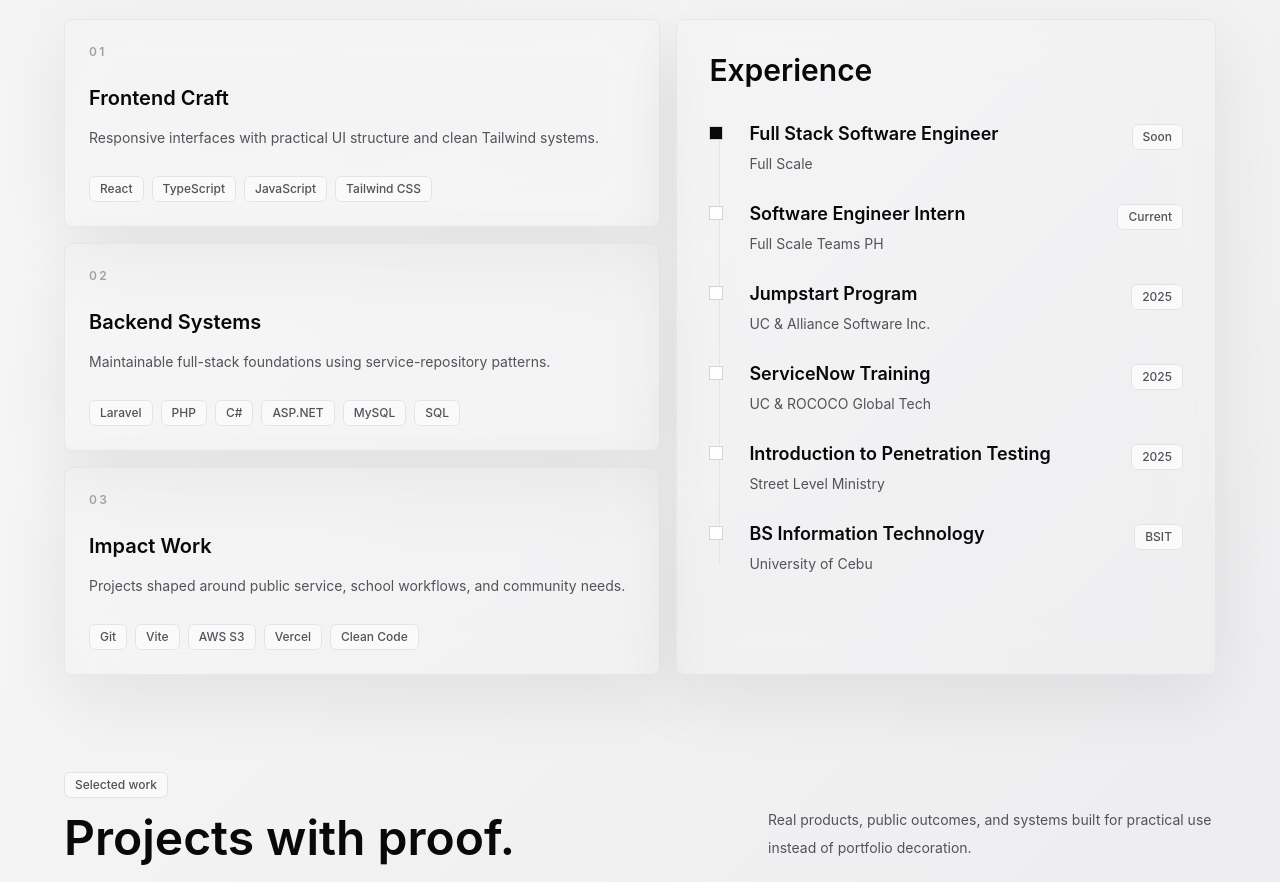
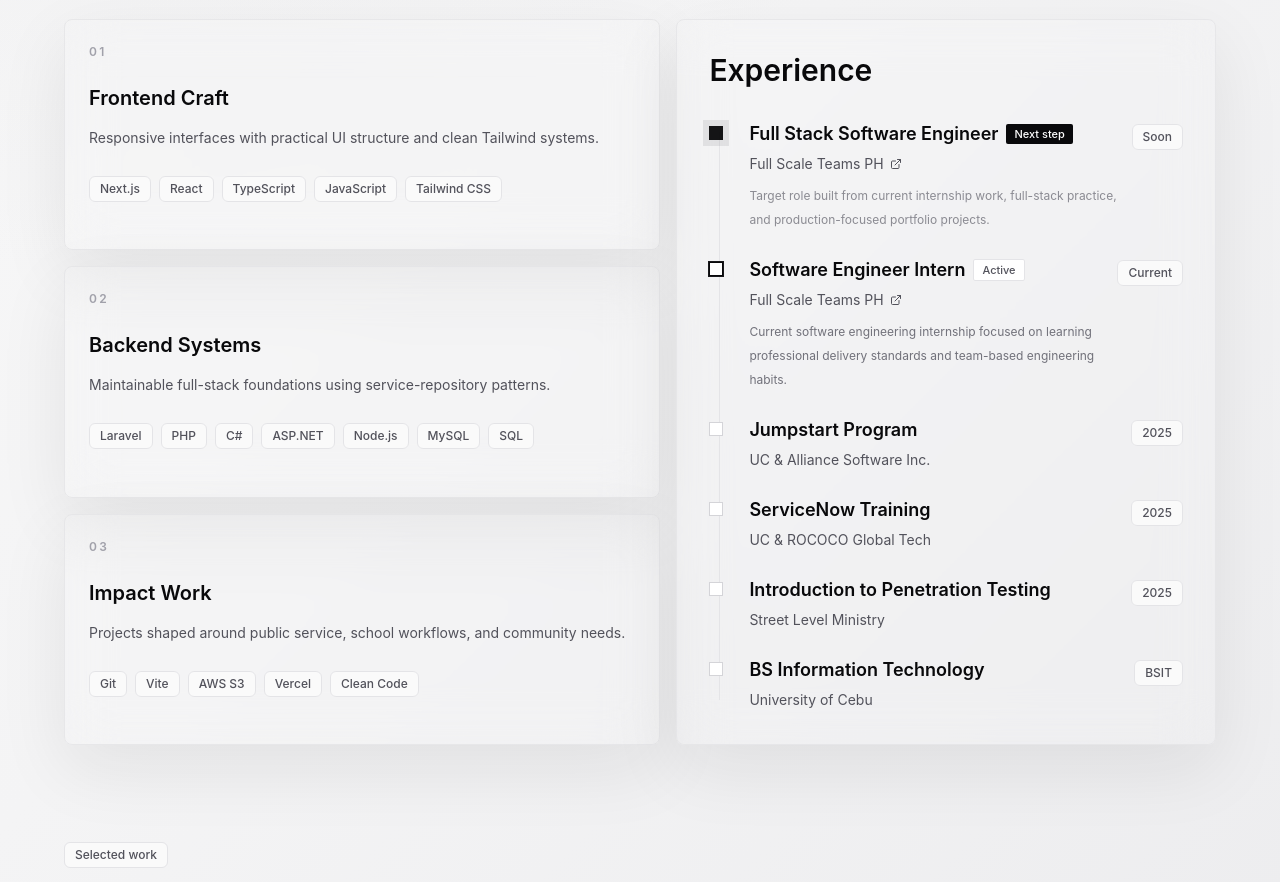
Before and after one commit to clintoy18/Portfolio, a React (Vite) app: page / in a window 1280 px wide. Shown: the part 1080-1962 px from the top of the page. Built offline with nearby package versions, Linux system fonts and the light colour scheme.

Commit message:
enhance experience timeline

```diff
--- a/src/components/Skills.tsx
+++ b/src/components/Skills.tsx
@@ -1,5 +1,6 @@
 import React from "react";
 import { motion } from "framer-motion";
+import { ExternalLink } from "lucide-react";
 import { Card } from "./ui/card";
 import { Badge } from "./ui/badge";
 
@@ -7,12 +8,12 @@ const skillCategories = [
   {
     title: "Frontend Craft",
     note: "Responsive interfaces with practical UI structure and clean Tailwind systems.",
-    skills: ["React", "TypeScript", "JavaScript", "Tailwind CSS"],
+    skills: ["Next.js", "React", "TypeScript", "JavaScript", "Tailwind CSS"],
   },
   {
     title: "Backend Systems",
     note: "Maintainable full-stack foundations using service-repository patterns.",
-    skills: ["Laravel", "PHP", "C#", "ASP.NET", "MySQL", "SQL"],
+    skills: ["Laravel", "PHP", "C#", "ASP.NET", "Node.js", "MySQL", "SQL"],
   },
   {
     title: "Impact Work",
@@ -24,13 +25,23 @@ const skillCategories = [
 const timeline = [
   {
     title: "Full Stack Software Engineer",
-    organization: "Full Scale",
+    organization: "Full Scale Teams PH",
     year: "Soon",
+    status: "Next step",
+    detail:
+      "Target role built from current internship work, full-stack practice, and production-focused portfolio projects.",
+    tone: "next",
+    url: "https://fullscale.io/",
   },
   {
     title: "Software Engineer Intern",
     organization: "Full Scale Teams PH",
     year: "Current",
+    status: "Active",
+    detail:
+      "Current software engineering internship focused on learning professional delivery standards and team-based engineering habits.",
+    tone: "current",
+    url: "https://fullscale.io/",
   },
   {
     title: "Jumpstart Program",
@@ -120,20 +131,71 @@ const Skills: React.FC = () => {
                     whileInView={{ opacity: 1, x: 0 }}
                     viewport={{ once: true }}
                     transition={{ delay: index * 0.06 }}
-                    className="relative grid grid-cols-[1.75rem_1fr_auto] gap-3"
+                    whileHover={
+                      item.tone === "next"
+                        ? { x: 6, transition: { duration: 0.18 } }
+                        : undefined
+                    }
+                    className={`group relative grid grid-cols-[1.75rem_1fr_auto] gap-3 rounded-md transition ${
+                      item.tone === "next"
+                        ? "cursor-default hover:bg-zinc-50"
+                        : ""
+                    }`}
                   >
                     <span
-                      className={`mt-1.5 h-3.5 w-3.5 border border-zinc-300 bg-white ${
-                        index === 0 ? "bg-zinc-950" : ""
+                      className={`mt-1.5 h-3.5 w-3.5 border border-zinc-300 bg-white transition ${
+                        item.tone === "next"
+                          ? "animate-pulse border-zinc-950 bg-zinc-950 shadow-[0_0_0_6px_rgba(24,24,27,0.08)]"
+                          : ""
+                      } ${
+                        item.tone === "current"
+                          ? "border-zinc-950 bg-white shadow-[inset_0_0_0_3px_white,0_0_0_1px_#18181b]"
+                          : ""
                       }`}
                     />
                     <div>
+                      <div className="flex flex-wrap items-center gap-2">
                         <h4 className="text-base font-semibold leading-6 text-zinc-950 sm:text-lg">
                           {item.title}
                         </h4>
+                        {item.status && (
+                          <span
+                            className={`rounded-sm px-2 py-0.5 text-[11px] font-medium ${
+                              item.tone === "next"
+                                ? "bg-zinc-950 text-white"
+                                : "border border-zinc-200 bg-white text-zinc-600"
+                            }`}
+                          >
+                            {item.status}
+                          </span>
+                        )}
+                      </div>
+                      {item.url ? (
+                        <a
+                          href={item.url}
+                          target="_blank"
+                          rel="noopener noreferrer"
+                          className="mt-1 inline-flex items-center gap-1.5 text-sm leading-6 text-zinc-600 transition hover:text-zinc-950"
+                        >
+                          {item.organization}
+                          <ExternalLink size={12} />
+                        </a>
+                      ) : (
                         <p className="mt-1 text-sm leading-6 text-zinc-600">
                           {item.organization}
                         </p>
+                      )}
+                      {item.detail && (
+                        <p
+                          className={`mt-2 max-w-sm text-xs leading-6 text-zinc-500 ${
+                            item.tone === "next"
+                              ? "opacity-80 transition group-hover:text-zinc-700"
+                              : ""
+                          }`}
+                        >
+                          {item.detail}
+                        </p>
+                      )}
                     </div>
                     <span className="mt-1 h-fit rounded-md border border-zinc-200 bg-zinc-50 px-2.5 py-1 text-xs font-medium text-zinc-600">
                       {item.year}
```
Lines whose indentation alone changed are shown as unchanged.
